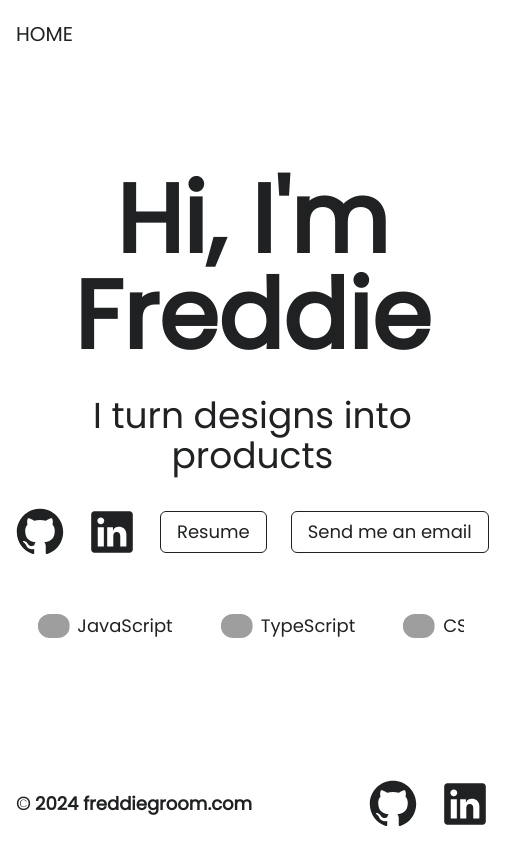
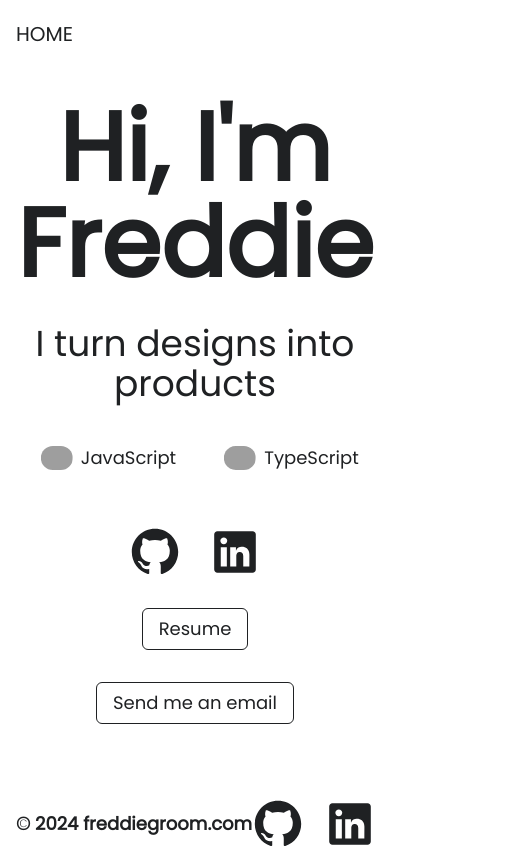
Before and after one commit to Fredgroom/freddie_groom_com_latest, a Next.js app: page / in a window 390 px wide. Shown: the whole page, 505 px wide, since content can reach past the window. Built offline with nearby package versions, Linux system fonts and the light colour scheme; grey boxes are pictures that could not be loaded.

Commit message:
add mobile styling for home page buttons

```diff
--- a/src/components/footer.tsx
+++ b/src/components/footer.tsx
@@ -1,4 +1,3 @@
-import Download from './download';
 import { Large } from './typography';
 import { GitHubLogoIcon, LinkedInLogoIcon } from '@radix-ui/react-icons';
 import Link from 'next/link';
@@ -16,8 +15,6 @@ const Footer = () => {
         <Link href='https://www.linkedin.com/in/freddie-groom/'>
           <LinkedInLogoIcon className='w-12 h-12' />
         </Link>
-
-        {/* <Download /> */}
       </div>
     </footer>
   );
--- a/src/components/skills.tsx
+++ b/src/components/skills.tsx
@@ -160,13 +160,13 @@ const SkillCard = ({
 
 const Skills = () => {
   return (
-    <div className='max-w-screen'>
+    <div className='max-w-[90vw] flex justify-center'>
       {/* <div className='max-w-[375px] sm:max-w-[940px]'>
         <SkillMarquee />
       </div> */}
       <Marquee
         pauseOnHover
-        className='[--duration:60s] max-w-[448px] sm:max-w-[940px]'
+        className='[--duration:60s] max-w-[full] sm:max-w-[940px]'
       >
         {skills.map((skill) => (
           <SkillCard key={skill.text} {...skill} />
--- a/src/pages/index.tsx
+++ b/src/pages/index.tsx
@@ -6,16 +6,14 @@ import Link from 'next/link';
 
 const Home = () => {
   return (
-    <>
-      <div className='overflow-x-hidden'>
-        <h1 className='text-8xl break-words mb-8 text-center'>
-          Hi, I'm Freddie
-        </h1>
-        <h2 className='text-4xl break-words m-0 text-center'>
+    <div className='flex flex-col items-center'>
+      <h1 className='text-8xl break-words mb-8 text-center'>Hi, I'm Freddie</h1>
+      <h2 className='text-4xl break-words m-0 mb-4 text-center'>
         I turn designs into products
       </h2>
-        <div className='flex justify-center my-8'>
-          <div className='flex items-center gap-6'>
+      <Skills />
+      <div className='flex flex-col items-center sm:flex-row flex-wrap justify-center py-8 gap-8'>
+        <div className='flex gap-8'>
           <Link
             href='https://github.com/fredgroom'
             aria-label="go to Freddie's github profile"
@@ -28,6 +26,7 @@ const Home = () => {
           >
             <LinkedInLogoIcon className='w-12 h-12' />
           </Link>
+        </div>
         <Download />
         <a
           href='mailto:fredgroom@gmail.com?subject=Inquiry&body=Hello%2C%20I%20would%20like%20to%20inquire%20about%20your%20services%20as%20a%20frontend%20developer...'
@@ -39,9 +38,6 @@ const Home = () => {
         </a>
       </div>
     </div>
-        <Skills />
-      </div>
-    </>
   );
 };
 
```
Lines whose indentation alone changed are shown as unchanged.
